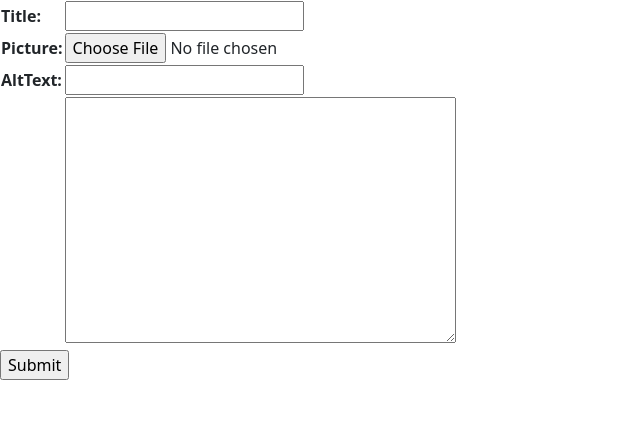
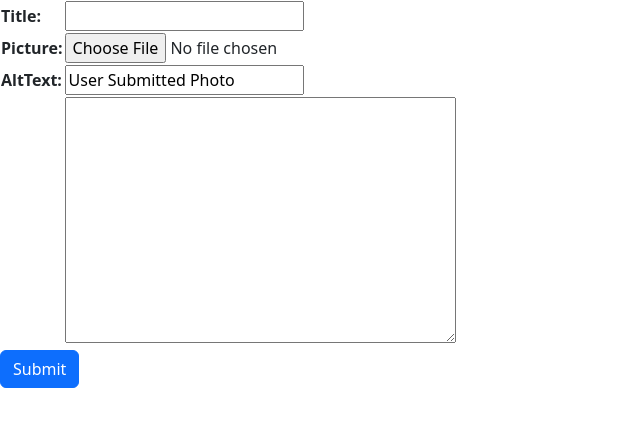
Before and after one commit to Roodcube/CS3300-Photo-Project, a Django app: page /gallery/1/create_photo/ in a window 1280 px wide. Shown: the part 60-487 px from the top of the page, without its empty margins (0-640 px from the left). Run offline with Django 4.2, Linux system fonts and the light colour scheme; data comes from the database, SQL or seed files in the repository; both versions use the stored data as it was after the commit; tables that the repository leaves empty hold one stand-in row (values such as "Sample post"); some libraries are stand-ins or nearby versions.

Commit message:
Minor changes to UI: Better buttons, Larger text

```diff
--- a/photo_app/models.py
+++ b/photo_app/models.py
@@ -37,7 +37,7 @@ class Photo(models.Model):
     title = models.CharField(max_length=200)
     picture = models.ImageField(null=True)
     about = models.TextField((""), blank=True)
-    altText = models.CharField(max_length=200)
+    altText = models.CharField(max_length=200, default="User Submitted Photo")
     gallery = models.ForeignKey(Gallery, on_delete=models.CASCADE, default = None)
 
 
--- a/photo_app/templates/photo_app/edit_gallery.html
+++ b/photo_app/templates/photo_app/edit_gallery.html
@@ -13,7 +13,7 @@
 <table>
 {{ form.as_table }}
 </table>
-<input type="submit" name="Submit">
+<button class="btn btn-primary" type="submit">Submit</button>
 </form>
 
 
--- a/photo_app/templates/photo_app/edit_photo.html
+++ b/photo_app/templates/photo_app/edit_photo.html
@@ -13,7 +13,7 @@
 <table>
 {{ form.as_table }}
 </table>
-<input type="submit" name="Submit">
+<button class="btn btn-primary" type="submit">Submit</button>
 </form>
 
 
--- a/photo_app/templates/photo_app/gallery_detail.html
+++ b/photo_app/templates/photo_app/gallery_detail.html
@@ -4,8 +4,7 @@
 {% block content %}
 <h1>Gallery Title: {{ gallery.title }}</h1>
 
-<p><strong>Gallery Active:</strong> {{ gallery.isActive }}</p>
-<p><strong>About:</strong> {{ gallery.about }}</p>
+<h4><strong>About:</strong> {{ gallery.about }}</h2>
 <h2>Photos:</h2>
 <a class="btn btn-primary" href="{% url 'create_photo' gallery.id %}" role="button">New</a>
 {% if photo_list %}
--- a/photo_app/templates/photo_app/index.html
+++ b/photo_app/templates/photo_app/index.html
@@ -10,10 +10,10 @@
 <h2>List of Photographers with Active Galleries</h2>
 <ul class="list-group">
 {% for i in photographer_active_galleries %}
-<li class="list-group-item">Name: {{i.name}}
-<p><strong>Gallery: {{ i.gallery.title }}</strong>
+<li class="list-group-item"><h4>Name: {{i.name}}</h4>
+<h4><strong>Gallery: {{ i.gallery.title }}</strong>
 <a class="btn btn-primary" href="{{ i.gallery.get_absolute_url }}" role="button">View</a>
-</p>
+</h4>
 </li>
 {% endfor %}
 </ul>
--- a/photo_app/templates/photo_app/photo_form.html
+++ b/photo_app/templates/photo_app/photo_form.html
@@ -13,7 +13,7 @@
 <table>
 {{ form.as_table }}
 </table>
-<input type="submit" name="Submit">
+<button class="btn btn-primary" type="submit">Submit</button>
 </form>
 
 
--- a/photo_app/views.py
+++ b/photo_app/views.py
@@ -69,7 +69,6 @@ def deletePhoto(request, gallery_id, photo_id):
 
 def editPhoto(request, gallery_id, photo_id):
     photo = Photo.objects.get(pk=photo_id)
-#    form = PhotoForm(request.POST or None, instance=photo)
     form = PhotoForm(instance=photo)
 
     if request.method == 'POST':
```
Also changed, not shown: Static/userPhotos/AstridDisapproves.png (deleted), Static/userPhotos/BestLandon.jpg (deleted), Static/userPhotos/BestLandon_n3K8MYy.jpg (deleted), Static/userPhotos/SuperHotRedGuy.jpg (deleted), Static/userPhotos/Tristan.png (deleted), db.sqlite3.
